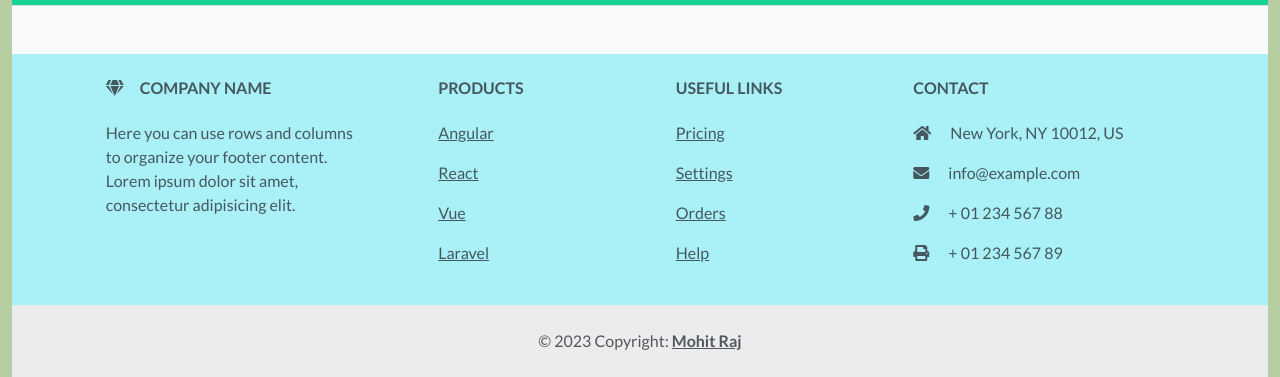
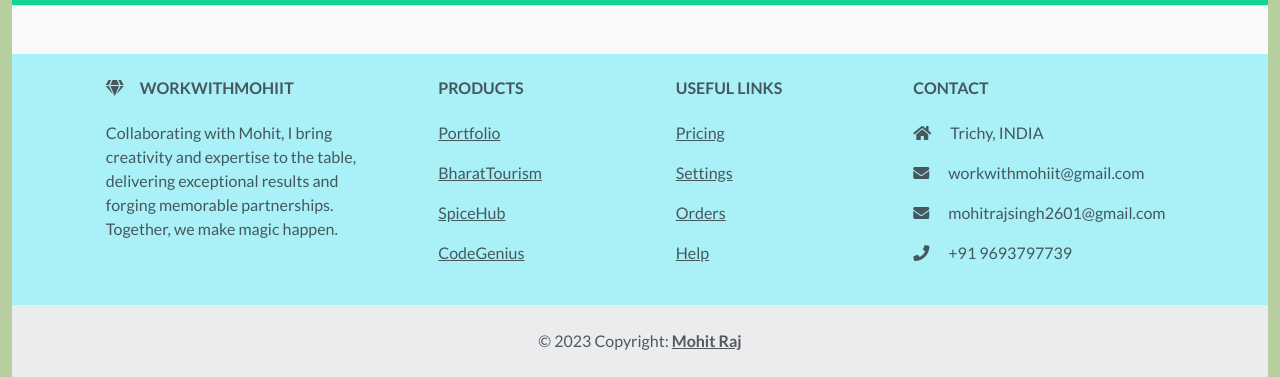
Before and after one commit to mohitrajsinghit/myportfolio, a plain HTML site: page index.html in a window 1280 px wide. Shown: the part 4185-4562 px from the top of the page. Drawn offline with nearby package versions, Linux system fonts and the light colour scheme.

Commit message:
index.html

```diff
--- a/index.html
+++ b/index.html
@@ -82,7 +82,7 @@
           <p>Lorem lorem50ipsum  dolor sit amet, consectetur adipisicing elit. Voluptate magni dignissimos, voluptas similique sunt impedit excepturi blanditiis necessitatibus repellat omnis cumque itaque doloremque facere quia reprehenderit vero iusto! Necessitatibus iste cupiditate quidem velit asperiores soluta modi explicabo, fuga rem voluptas.</p>
 
           <button class="btn w-50">
-              <a href="#">Know More</a>
+              <a href="https://www.linkedin.com/in/mohit-raj-12734a244/" target="_blank">Know More</a>
           </button>
         </div>
      </div>
@@ -104,9 +104,9 @@
         <div class="card">
           <img src="images/service3.png" class="card-img-top" alt="...">
           <div class="card-body">
-            <h5 class="card-title">Blog Website</h5>
-            <p class="card-text">Some quick example text to build on the card title and make up the bulk of the card's content.</p>
-            <a href="#" class="btn btn-dark">Live Preview</a>
+            <h5 class="card-title">Portfolio</h5>
+            <p class="card-text">A captivating collection that showcases my passion for art and design. I strive to create unforgettable visuals that leave a lasting impression on viewers.</p>
+            <a href="https://workwithmohiit.github.io/myportfolio/" target="_blank" class="btn btn-dark">Live Preview</a>
           </div>
         </div>
       </div>
@@ -117,7 +117,7 @@
           <div class="card-body">
             <h5 class="card-title">Bharat Tourism</h5>
             <p class="card-text">Escape to the enchanting realm of Bharat, Plan your Bharat getaway and discover a land of remarkable contrasts. Explore bustling metropolises with energy.</p>
-            <a href="#" class="btn btn-dark">Live Preview</a>
+            <a href="https://workwithmohiit.github.io/bharattourism/" target="_blank" class="btn btn-dark">Live Preview</a>
           </div>
         </div>
       </div>
@@ -129,7 +129,7 @@
           <div class="card-body">
             <h5 class="card-title">SpiceHub</h5>
             <p class="card-text">Our mission is to inspire and empower you to unlock the full potential of spices in your cooking. Ensuring the highest quality and authenticity. </p>
-            <a href="#" class="btn btn-dark">Live Preview</a>
+            <a href="https://workwithmohiit.github.io/spicehub/" target="_blank" class="btn btn-dark">Live Preview</a>
           </div>
         </div>
       </div>
@@ -142,7 +142,7 @@
           <div class="card-body">
             <h5 class="card-title">CodeGenius</h5>
             <p class="card-text">Welcome to our comprehensive Web Design & Development course, where creativity meets technical expertise. Are you ready to unlock the world of website creation and unleash your digital potential?</p>
-            <a href="#" class="btn btn-dark">Live Preview</a>
+            <a href="https://workwithmohiit.github.io/codegenius/" target="_blank" class="btn btn-dark">Live Preview</a>
           </div>
         </div>
       </div>
@@ -171,7 +171,7 @@
         </div>
       </div>
       <button class="button w-50 mx-auto mb-5">
-        <a href="#">Know More</a>
+        <a href="https://www.linkedin.com/in/mohit-raj-12734a244/" target="_blank">Know More</a>
       </button>
 
 
@@ -261,7 +261,7 @@
           <a href="https://www.linkedin.com/in/mohit-raj-12734a244/" target="_blank" class="me-4 text-reset">
             <i class="fab fa-linkedin"></i>
           </a>
-          <a href="" class="me-4 text-reset">
+          <a href="https://github.com/workwithmohiit" target="_blank" class="me-4 text-reset">
             <i class="fab fa-github"></i>
           </a>
         </div>
@@ -282,11 +282,11 @@
               <!-- Content -->
               <br>
               <h6 class="text-uppercase fw-bold mb-4">
-                <i class="fas fa-gem me-3"></i>Company name
+                <i class="fas fa-gem me-3"></i>workwithmohiit
               </h6>
               <p>
-                Here you can use rows and columns to organize your footer content. Lorem ipsum
-                dolor sit amet, consectetur adipisicing elit.
+
+Collaborating with Mohit, I bring creativity and expertise to the table, delivering exceptional results and forging memorable partnerships. Together, we make magic happen.
               </p>
             </div>
             <!-- Grid column -->
@@ -298,16 +298,16 @@
                 Products
               </h6>
               <p>
-                <a href="#!" class="text-reset">Angular</a>
+                <a href="https://workwithmohiit.github.io/myportfolio/" target="_blank" class="text-reset">Portfolio</a>
               </p>
               <p>
-                <a href="#!" class="text-reset">React</a>
+                <a href="https://workwithmohiit.github.io/bharattourism/"  target="_blank" class="text-reset">BharatTourism</a>
               </p>
               <p>
-                <a href="#!" class="text-reset">Vue</a>
+                <a href="https://workwithmohiit.github.io/spicehub/" target="_blank" class="text-reset">SpiceHub</a>
               </p>
               <p>
-                <a href="#!" class="text-reset">Laravel</a>
+                <a href="https://workwithmohiit.github.io/codegenius/" target="_blank" class="text-reset">CodeGenius</a>
               </p>
             </div>
             <!-- Grid column -->
@@ -325,7 +325,7 @@
                 <a href="#!" class="text-reset">Settings</a>
               </p>
               <p>
-                <a href="#!" class="text-reset">Orders</a>
+                <a href="https://forms.gle/rMT97nkd6Mx8j5Ty6" target="_blank" class="text-reset">Orders</a>
               </p>
               <p>
                 <a href="#!" class="text-reset">Help</a>
@@ -337,13 +337,16 @@
             <div class="col-md-4 col-lg-3 col-xl-3 mx-auto mb-md-0 mb-4">
               <!-- Links --> <br>
               <h6 class="text-uppercase fw-bold mb-4">Contact</h6>
-              <p><i class="fas fa-home me-3"></i> New York, NY 10012, US</p>
+              <p><i class="fas fa-home me-3"></i> Trichy, INDIA</p>
               <p>
                 <i class="fas fa-envelope me-3"></i>
-                info@example.com
+                workwithmohiit@gmail.com
               </p>
-              <p><i class="fas fa-phone me-3"></i> + 01 234 567 88</p>
-              <p><i class="fas fa-print me-3"></i> + 01 234 567 89</p>
+              <p>
+                <i class="fas fa-envelope me-3"></i>
+                mohitrajsingh2601@gmail.com
+              </p>
+              <p><i class="fas fa-phone me-3"></i> +91 9693797739</p>
             </div>
             <!-- Grid column -->
           </div>
```
